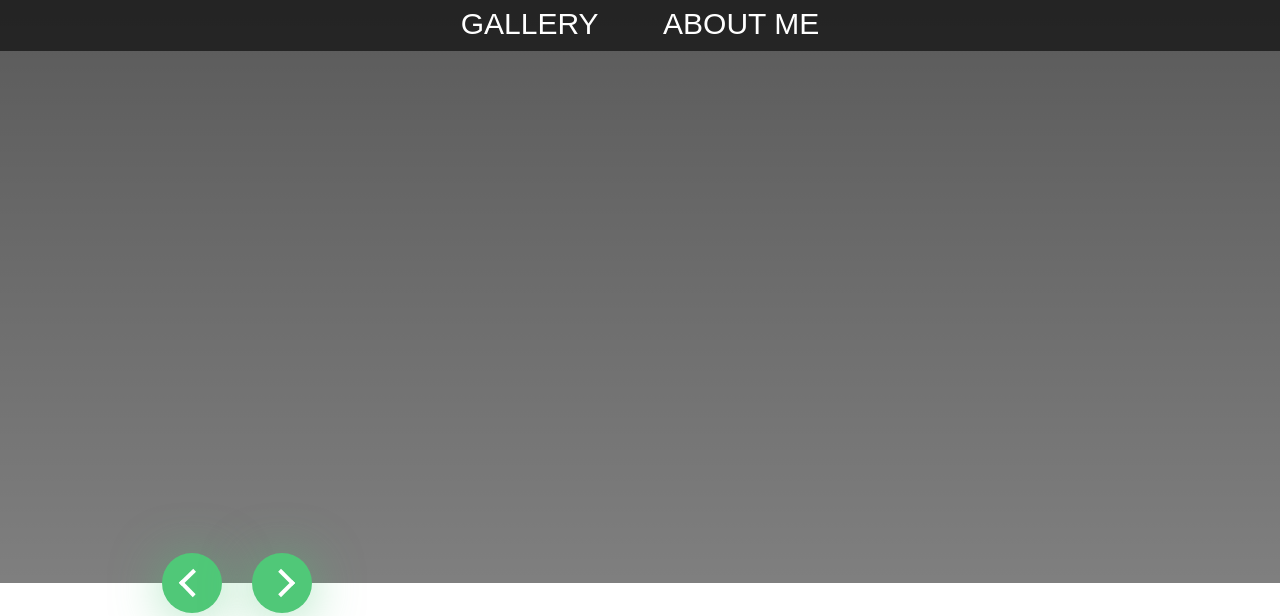
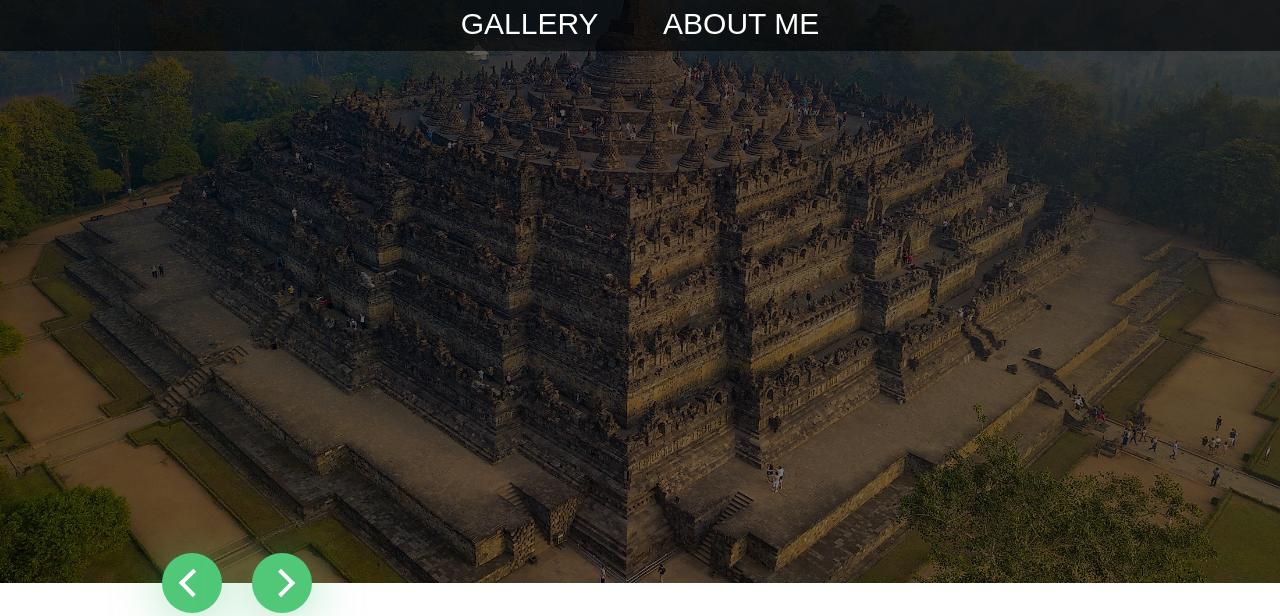
Before and after one commit to Jhnknnthslwn/wrld-wonders-static-webpage, a plain HTML site: page Home-Page-1.html in a window 1280 px wide. Shown: the part 217-833 px from the top of the page. Drawn offline with Linux system fonts and the light colour scheme; a web font is replaced by a local one.

Commit message:
Update home-Style.css

```diff
--- a/home-Style.css
+++ b/home-Style.css
@@ -7,7 +7,7 @@
 .header{
 	width:  100%;
 	height: 100vh;
-	background-image:linear-gradient(rgba(0,0,0,0.7),rgba(0,0,0,0.5)),url(images/img-manMadeWonder/bgm.jpg);
+	background-image:linear-gradient(rgba(0,0,0,0.7),rgba(0,0,0,0.5)),url(img-manMadeWonder/bgm.jpg);
 	background-position:center;
 	background-size:cover;
 }
```
